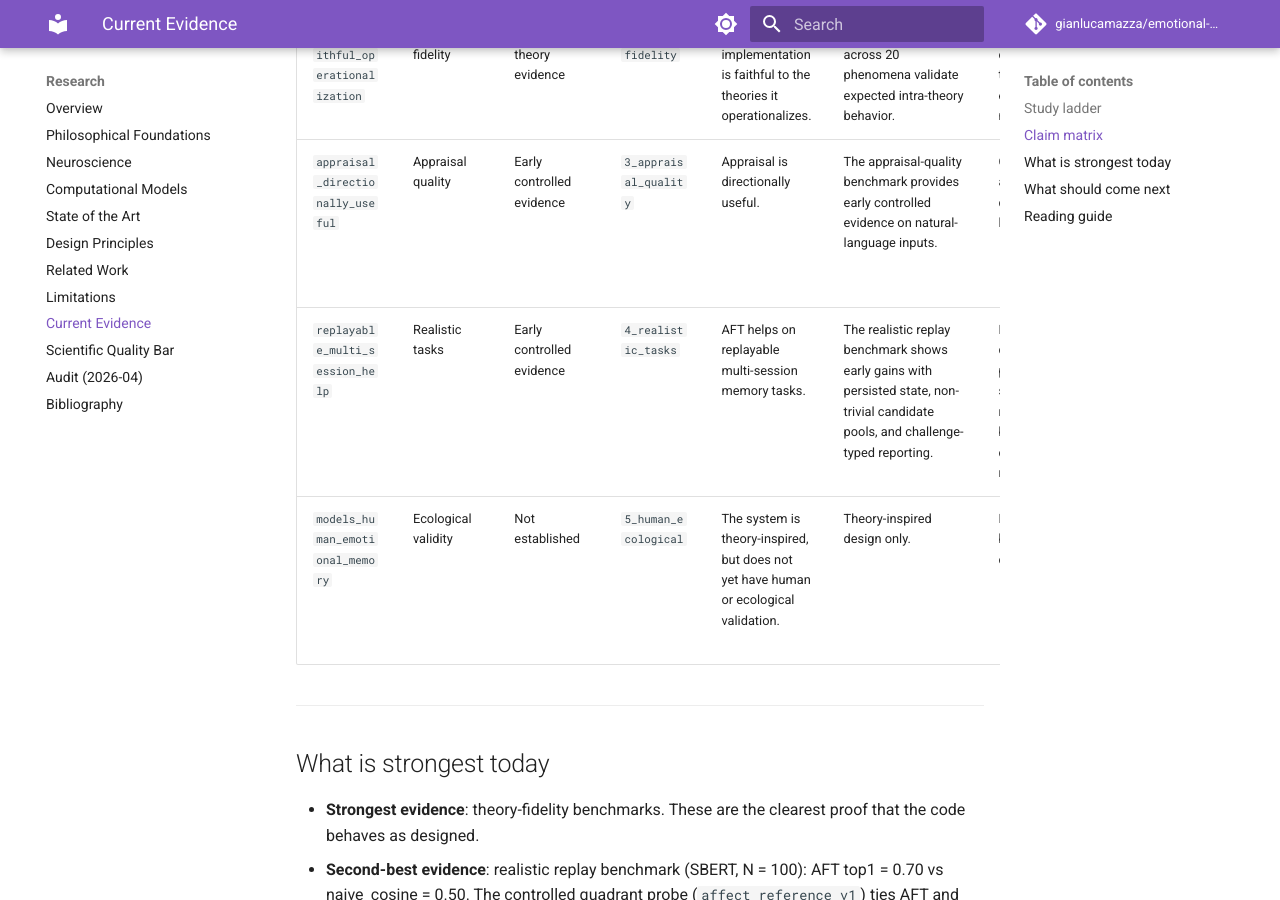
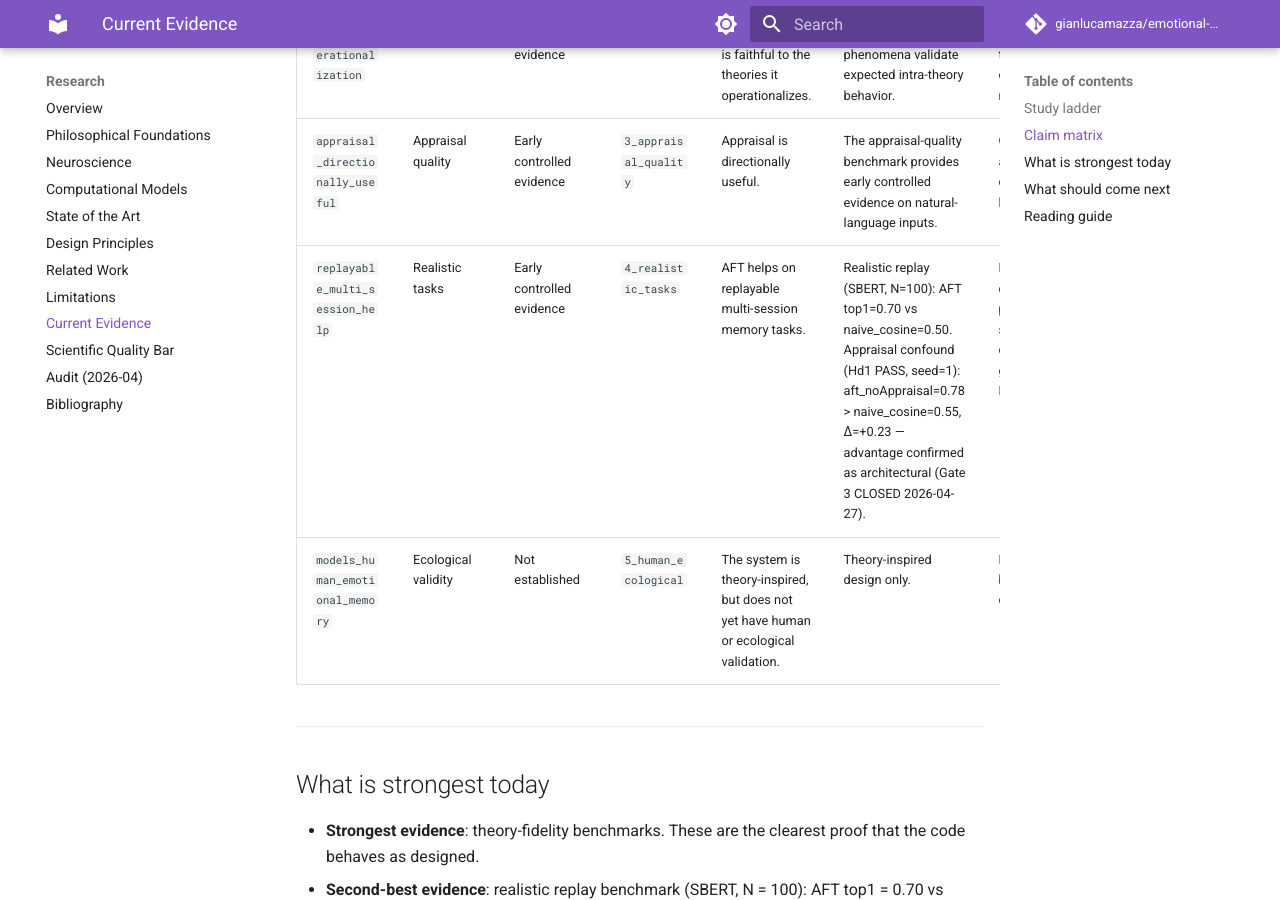
Before and after one commit to gianlucamazza/emotional-memory, an MkDocs documentation site: the page built from docs/research/09_current_evidence.md, in a window 1280 px wide and 900 px high, scrolled down 1867 px. Built offline with MkDocs 1.6.1 and Material for MkDocs 9.7.7, drawn with Linux system fonts in a browser that asks for light colours; comment, search, counter and statistics services are not loaded.

Commit message:
docs(g3): update 09_current_evidence.md — Gate 3 closed, Hd1 evidence added
Hd1 PASS (seed=1): aft_noAppraisal=0.78 > naive_cosine=0.55, Δ=+0.23.
The advantage is architectural — no LLM appraisal required. Gate 3 closed.

Co-Authored-By: Claude Sonnet 4.6 <noreply@anthropic.com>

```diff
--- a/docs/research/09_current_evidence.md
+++ b/docs/research/09_current_evidence.md
@@ -53,7 +53,7 @@ evidence level, and still-open gaps.
 | `retrieval_affect_aware` | Retrieval behavior | Controlled evidence | `2_controlled_retrieval` | Retrieval is affect-aware, not semantic-only. | 126 fidelity cases validate affect-aware ranking logic. The controlled quadrant benchmark (SBERT) ties AFT and naive_cosine at recall@5 = 0.80 (ceiling effect, N = 20 items), while clearly beating recency (Δ = −0.55, p < 0.001). The realistic replay benchmark (SBERT) shows AFT top1 = 0.70 vs naive_cosine = 0.50 (N = 100). | General downstream superiority over production memory systems. | Expand external and realistic retrieval evaluations. |
 | `theory_faithful_operationalization` | Theory fidelity | Strong intra-theory evidence | `1_theory_fidelity` | The implementation is faithful to the theories it operationalizes. | 126 fidelity cases across 20 phenomena validate expected intra-theory behavior. | Ecological correspondence to human emotional memory. | Human and behavioral validation. |
 | `appraisal_directionally_useful` | Appraisal quality | Early controlled evidence | `3_appraisal_quality` | Appraisal is directionally useful. | The appraisal-quality benchmark provides early controlled evidence on natural-language inputs. | Calibration across models, domains, and languages. | Appraisal robustness study across models, domains, and languages. |
-| `replayable_multi_session_help` | Realistic tasks | Early controlled evidence | `4_realistic_tasks` | AFT helps on replayable multi-session memory tasks. | The realistic replay benchmark shows early gains with persisted state, non-trivial candidate pools, and challenge-typed reporting. | Broad downstream or production superiority, or robustness beyond the current small replay set. | Expand scenario coverage and run larger external evaluations. |
+| `replayable_multi_session_help` | Realistic tasks | Early controlled evidence | `4_realistic_tasks` | AFT helps on replayable multi-session memory tasks. | Realistic replay (SBERT, N=100): AFT top1=0.70 vs naive_cosine=0.50. Appraisal confound (Hd1 PASS, seed=1): aft_noAppraisal=0.78 > naive_cosine=0.55, Δ=+0.23 — advantage confirmed as architectural (Gate 3 CLOSED 2026-04-27). | Broad downstream or production superiority; cross-embedder generalization; N≥200 power. | realistic_recall_v2 (N≥200, 5 challenge types, cross-embedder slice). |
 | `models_human_emotional_memory` | Ecological validity | Not established | `5_human_ecological` | The system is theory-inspired, but does not yet have human or ecological validation. | Theory-inspired design only. | Human behavioral correspondence. | Pilot human evaluation with completed ratings and external benchmarks. |
 
 ---
```
